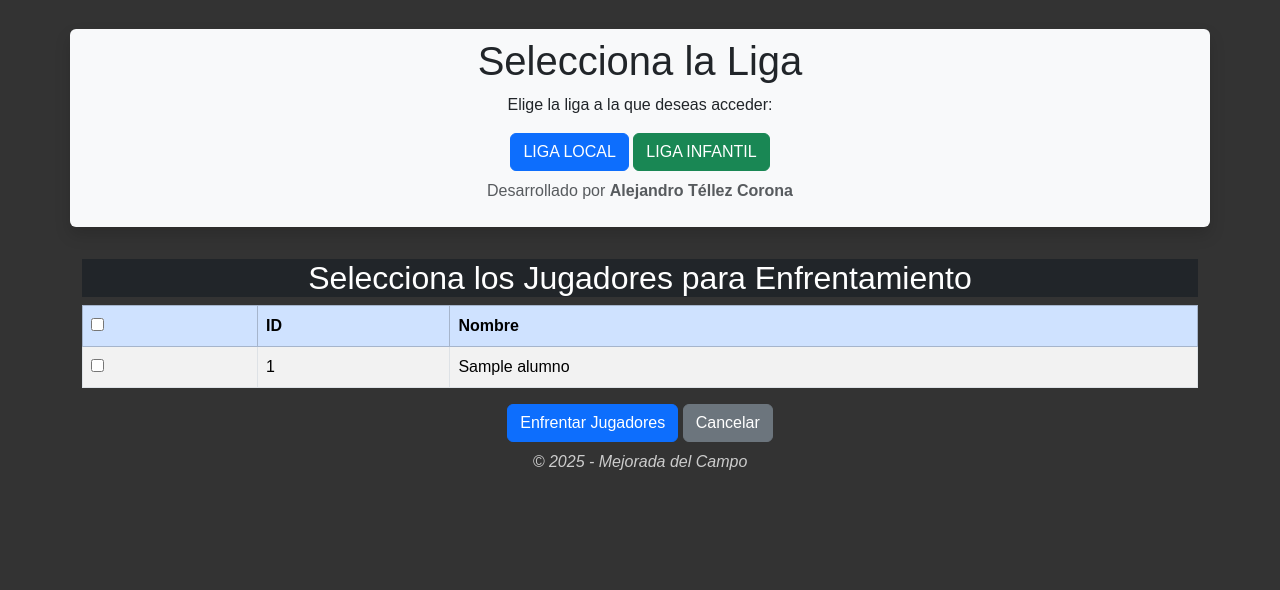
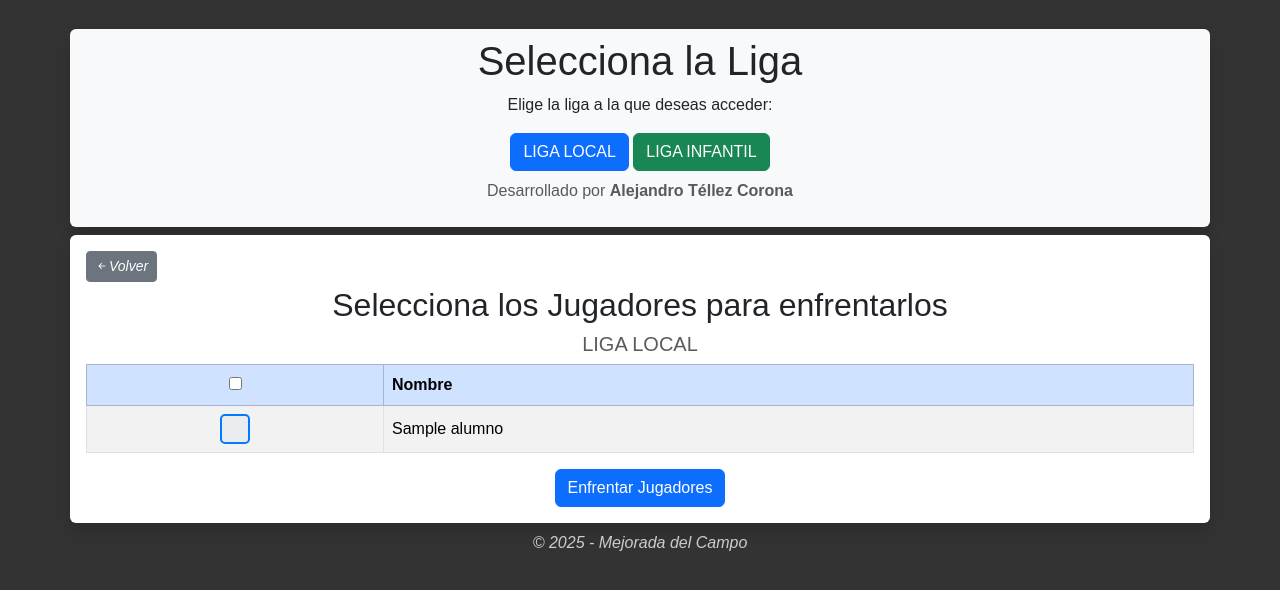
Before and after one commit to Alextc35/ajedrez-cultura, a PHP site: page /index.php?action=match in a window 1280 px wide. Shown: the top 590 px of the page. Run offline with PHP 8.4, Linux system fonts and the light colour scheme; tables that the repository leaves empty hold one stand-in row (values such as "Sample post").

Commit message:
todas las views finalizadas

```diff
--- a/app/views/editAlumnos.php
+++ b/app/views/editAlumnos.php
@@ -9,8 +9,9 @@
             <i class="bi bi-arrow-left-short ">Volver</i>
         </a>
     </div>
-            <!-- 📌 Título centrado -->
-            <h2 class="text-center">Editar Alumnos | <?= htmlspecialchars($liga); ?></h2>
+    <!-- 📌 Título centrado -->
+    <h2 class="text-center">Editar Alumnos</h2>
+    <h5 class="text-center text-muted"><?= htmlspecialchars($liga); ?></h5>
 
     <?php if (!empty($dataToView['data'])) { ?>
     <div class="table-responsive">
--- a/app/views/match.php
+++ b/app/views/match.php
@@ -2,26 +2,35 @@
     $liga = $_GET['liga'] ?? 'LIGA LOCAL';
     $alumnos = $dataToView['data'] ?? [];
 ?>
-<div class="container mt-4">
-    <h2 class="text-center text-bg-dark">Selecciona los Jugadores para Enfrentamiento</h2>
+<div class="container bg-white p-3 rounded shadow">
+    <!-- 📌 Barra de navegación fija dentro del container -->
+    <div class="container d-flex p-0 pb-1 justify-content-between align-items-center">
+        <!-- 📌 Botón de Volver -->
+        <a href="?action=listPorLiga&liga=<?= urlencode($liga) ?>" class="btn btn-secondary btn-sm">
+            <i class="bi bi-arrow-left-short ">Volver</i>
+        </a>
+    </div>
+    <h2 class="text-center">Selecciona los Jugadores para enfrentarlos</h2>
+    <h5 class="text-center text-muted"><?= htmlspecialchars($liga); ?></h5>
 
-    <form action="action=generateMatches" method="POST">
+    <form action="?action=generateMatches" method="POST">
         <input type="hidden" name="liga" value="<?= htmlspecialchars($liga); ?>">
 
         <table class="table table-bordered table-striped">
             <thead class="table-primary">
                 <tr>
-                    <th><input type="checkbox" id="selectAll"></th>
-                    <th>ID</th>
+                    <th class="text-center"><input type="checkbox" id="selectAll"></th>
                     <th>Nombre</th>
                 </tr>
             </thead>
             <tbody>
                 <?php foreach ($alumnos as $alumno) { ?>
-                    <tr>
-                        <td><input type="checkbox" name="ids[]" value="<?= $alumno['id']; ?>"></td>
-                        <td><?= $alumno['id']; ?></td>
-                        <td><?= htmlspecialchars($alumno['nombre']); ?></td>
+                    <tr class="text-center align-middle">
+                        <td>
+                            <input type="checkbox" id="check<?= $alumno['id']; ?>" name="ids[]" value="<?= $alumno['id']; ?>" class="custom-checkbox">
+                            <label for="check<?= $alumno['id']; ?>" class="custom-checkbox-label"></label>
+                        </td>
+                        <td class="text-start"><?= htmlspecialchars($alumno['nombre']); ?></td>
                     </tr>
                 <?php } ?>
             </tbody>
@@ -29,7 +38,6 @@
 
         <div class="text-center">
             <button type="submit" class="btn btn-primary">Enfrentar Jugadores</button>
-            <a href="action=listPorLiga&liga=<?= urlencode($liga) ?>" class="btn btn-secondary">Cancelar</a>
         </div>
     </form>
 </div>
--- a/public/css/style.css
+++ b/public/css/style.css
@@ -9,6 +9,51 @@ body {
 
 footer, small {
     color: #CCC;
+}
+
+/* Ocultar el checkbox original */
+.custom-checkbox {
+    display: none;
+}
+
+/* 📌 Estilo del contenedor del checkbox */
+.custom-checkbox-label {
+    display: inline-flex;
+    align-items: center;
+    justify-content: center;
+    width: 30px; /* Ajusta el tamaño del checkbox */
+    height: 30px;
+    background-color: #e9ecef; /* Color de fondo por defecto */
+    border-radius: 5px; /* Bordes redondeados */
+    border: 2px solid #007bff; /* Borde azul */
+    cursor: pointer;
+    transition: all 0.3s ease-in-out;
+}
+
+/* 📌 Ícono dentro del checkbox */
+.custom-checkbox-label::after {
+    content: "✔"; /* Icono de check */
+    font-size: 20px;
+    color: white;
+    opacity: 0; /* Ocultar el check al inicio */
+    transition: opacity 0.2s ease-in-out;
+}
+
+/* 📌 Cambiar color cuando está marcado */
+.custom-checkbox:checked + .custom-checkbox-label {
+    background-color: #007bff; /* Azul cuando está marcado */
+    border-color: #0056b3; /* Borde más oscuro */
+}
+
+/* 📌 Mostrar el icono de check cuando está marcado */
+.custom-checkbox:checked + .custom-checkbox-label::after {
+    opacity: 1;
+}
+
+/* 📌 Efecto hover */
+.custom-checkbox-label:hover {
+    background-color: #cce5ff;
+    border-color: #007bff;
 }
 
 @media (max-width: 768px) {
@@ -26,4 +71,13 @@ footer, small {
         background: white;
         box-shadow: 0px 4px 10px rgba(0, 0, 0, 0.2);
     }
+
+    .custom-checkbox-label {
+        width: 40px; /* Aumentar tamaño en móviles */
+        height: 40px;
+    }
+
+    .custom-checkbox-label::after {
+        font-size: 24px; /* Hacer el check más grande */
+    }
 }
```
Also changed, not shown: app/views/assign.php (+20 -12 lines).
